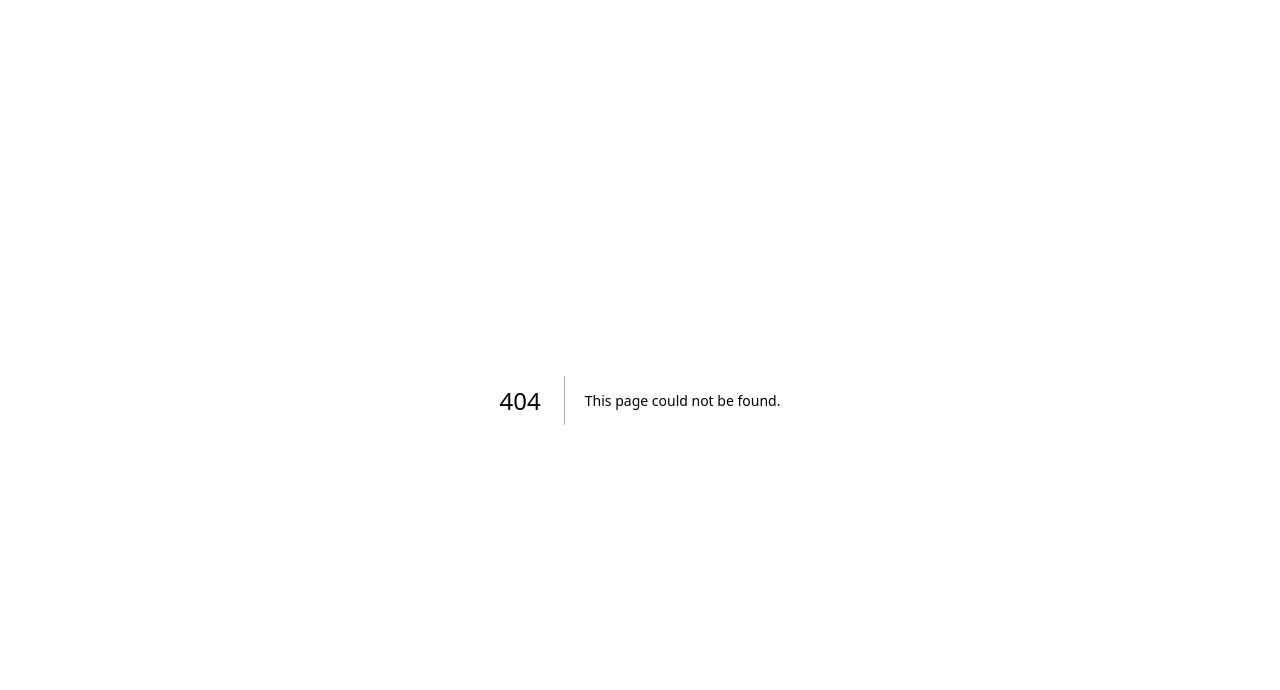
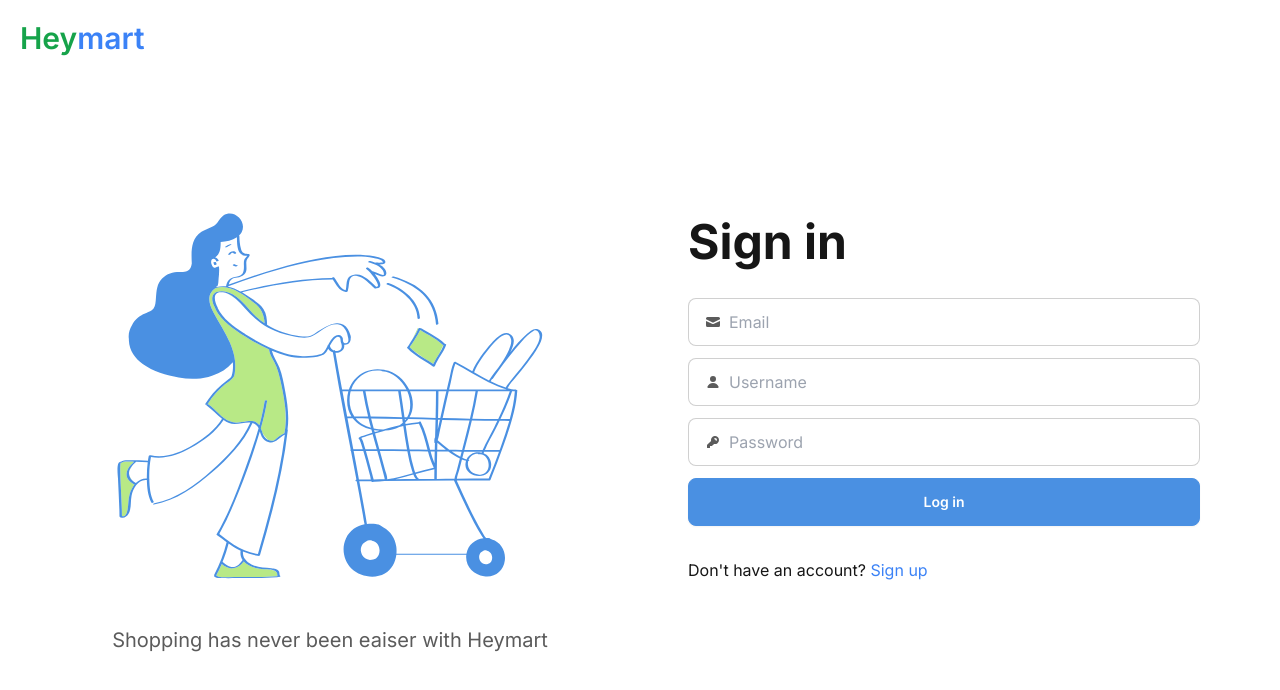
Before and after one commit to Adpro-C16/adpro-frontend, a Next.js app: page /auth/login in a window 1280 px wide. Before the commit this address had no page. Shown: the top 690 px of the page. Built offline with nearby package versions, Linux system fonts and the light colour scheme.

Commit message:
Inital commit + login page

```diff
--- a/src/pages/_app.tsx
+++ b/src/pages/_app.tsx
@@ -1,6 +1,21 @@
 import "@/styles/globals.css";
 import type { AppProps } from "next/app";
 
+import { Inter } from "next/font/google";
+import Head from "next/head";
+
+const inter = Inter({ subsets: ["latin"] });
+
 export default function App({ Component, pageProps }: AppProps) {
-  return <Component {...pageProps} />;
+  return (
+    <>
+    <Head>
+        <title>Heymart C14</title>
+    </Head>
+    <div className={`font-sans ${inter.className}`}>
+      <Component {...pageProps} />
+    </div>
+    </>
+)
+  ;
 }
--- /dev/null
+++ b/src/pages/auth/login.tsx
@@ -0,0 +1,52 @@
+import Head from 'next/head'
+import Image from 'next/image'
+import Link from 'next/link'
+import React from 'react'
+
+const LoginPage = () => {
+  return (
+    <>
+    <Head>
+        <title>Login | Heymart C14</title>
+    </Head>
+    <main className='flex h-screen p-5 relative'>
+        <h1 className="absolute text-3xl font-semibold flex items-center text-blue-500">
+            <span className='text-green-600'>Hey</span>
+            mart
+        </h1>
+        <div className='w-1/2 flex justify-center items-center flex-col'>
+            <div className="relative w-[500px] h-[500px]">
+            <Image src='/shopping.svg' alt='login' fill className='object-cover' />
+            </div>
+            <h1 className='text-xl -mt-5 opacity-70'>Shopping has never been eaiser with Heymart</h1>
+        </div>
+        <div className='w-1/2 flex justify-center items-start flex-col px-12'>
+            <div className="w-full max-w-lg">
+
+            <h1 className='text-5xl font-bold w-full text-left mb-8'>Sign in</h1>
+            <form className='flex flex-col gap-3 w-full max-w-lg'>
+                <label className="input input-bordered flex items-center gap-2">
+                  <svg xmlns="http://www.w3.org/2000/svg" viewBox="0 0 16 16" fill="currentColor" className="w-4 h-4 opacity-70"><path d="M2.5 3A1.5 1.5 0 0 0 1 4.5v.793c.026.009.051.02.076.032L7.674 8.51c.206.1.446.1.652 0l6.598-3.185A.755.755 0 0 1 15 5.293V4.5A1.5 1.5 0 0 0 13.5 3h-11Z" /><path d="M15 6.954 8.978 9.86a2.25 2.25 0 0 1-1.956 0L1 6.954V11.5A1.5 1.5 0 0 0 2.5 13h11a1.5 1.5 0 0 0 1.5-1.5V6.954Z" /></svg>
+                  <input type="text" className="grow" placeholder="Email" />
+                </label>
+                <label className="input input-bordered flex items-center gap-2">
+                  <svg xmlns="http://www.w3.org/2000/svg" viewBox="0 0 16 16" fill="currentColor" className="w-4 h-4 opacity-70"><path d="M8 8a3 3 0 1 0 0-6 3 3 0 0 0 0 6ZM12.735 14c.618 0 1.093-.561.872-1.139a6.002 6.002 0 0 0-11.215 0c-.22.578.254 1.139.872 1.139h9.47Z" /></svg>
+                  <input type="text" className="grow" placeholder="Username" />
+                </label>
+                <label className="input input-bordered flex items-center gap-2">
+                  <svg xmlns="http://www.w3.org/2000/svg" viewBox="0 0 16 16" fill="currentColor" className="w-4 h-4 opacity-70"><path fillRule="evenodd" d="M14 6a4 4 0 0 1-4.899 3.899l-1.955 1.955a.5.5 0 0 1-.353.146H5v1.5a.5.5 0 0 1-.5.5h-2a.5.5 0 0 1-.5-.5v-2.293a.5.5 0 0 1 .146-.353l3.955-3.955A4 4 0 1 1 14 6Zm-4-2a.75.75 0 0 0 0 1.5.5.5 0 0 1 .5.5.75.75 0 0 0 1.5 0 2 2 0 0 0-2-2Z" clipRule="evenodd" /></svg>
+                  <input type="password" className="grow" placeholder='Password' />
+                </label>
+                <button className="btn btn-primary text-white">Log in</button>
+            </form>
+            <p className='mt-8'>
+                Don&apos;t have an account? <Link href="/auth/login" className="text-blue-500">Sign up</Link>
+            </p>
+            </div>
+        </div>
+    </main>
+    </>
+  )
+}
+
+export default LoginPage
--- a/src/styles/globals.css
+++ b/src/styles/globals.css
@@ -1,30 +1,6 @@
 @tailwind base;
 @tailwind components;
 @tailwind utilities;
-
-:root {
-  --foreground-rgb: 0, 0, 0;
-  --background-start-rgb: 214, 219, 220;
-  --background-end-rgb: 255, 255, 255;
-}
-
-@media (prefers-color-scheme: dark) {
-  :root {
-    --foreground-rgb: 255, 255, 255;
-    --background-start-rgb: 0, 0, 0;
-    --background-end-rgb: 0, 0, 0;
-  }
-}
-
-body {
-  color: rgb(var(--foreground-rgb));
-  background: linear-gradient(
-      to bottom,
-      transparent,
-      rgb(var(--background-end-rgb))
-    )
-    rgb(var(--background-start-rgb));
-}
 
 @layer utilities {
   .text-balance {
--- a/tailwind.config.ts
+++ b/tailwind.config.ts
@@ -15,6 +15,17 @@ const config: Config = {
       },
     },
   },
-  plugins: [],
+  plugins: [require("daisyui")],
+  daisyui: {
+    themes: [{
+      mytheme: {
+        "primary": "#4a90e2",
+        "secondary": "#f6d860",
+        "accent": "#37cdbe",
+        "neutral": "#3d4451",
+        "base-100": "#ffffff",
+      }
+    }, "light"]
+  }
 };
 export default config;
```
Also changed, not shown: package.json (+5 -4 lines), public/shopping.svg (added), 1 other file (tests, documents, lock files or other folders).
